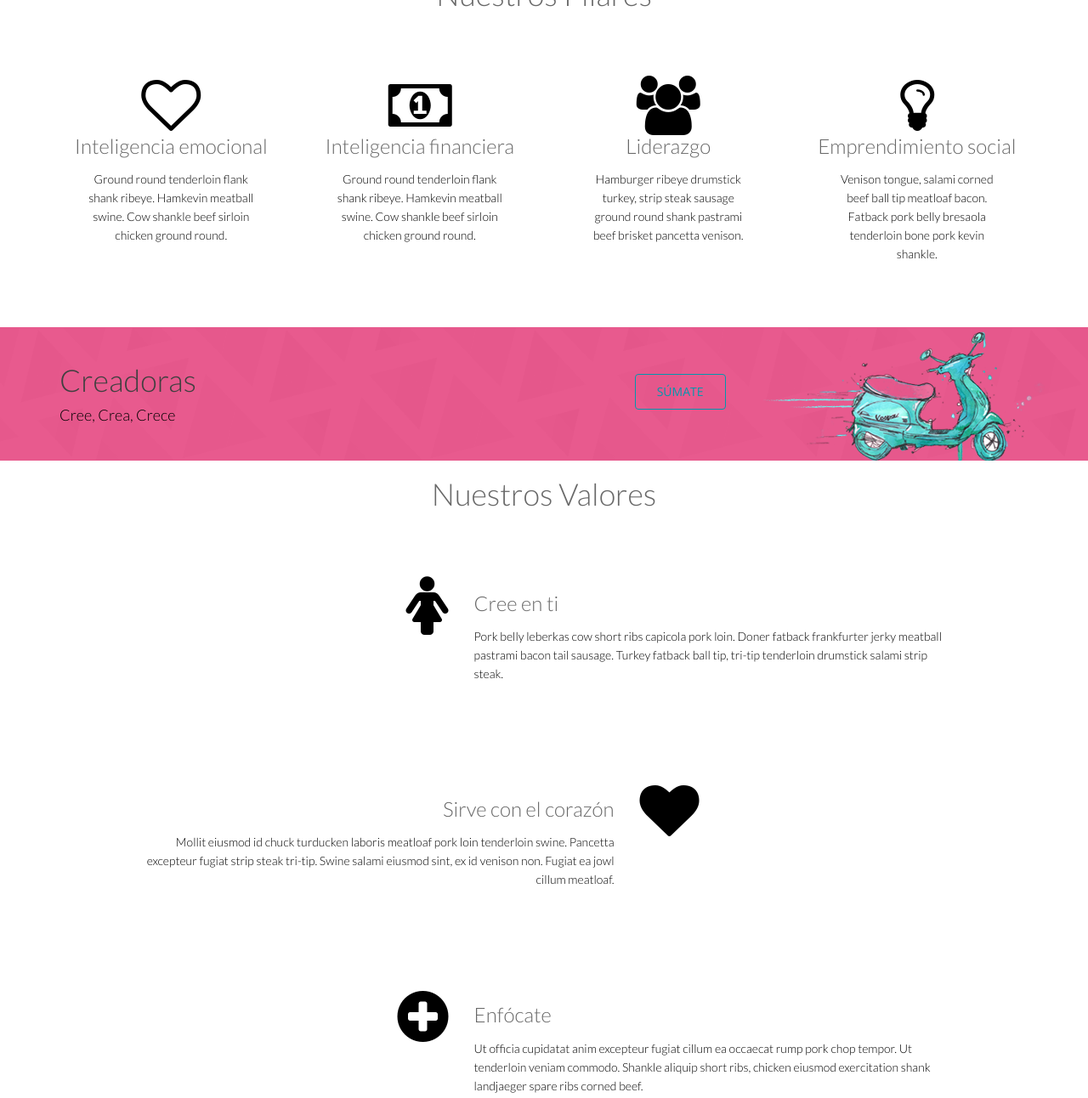
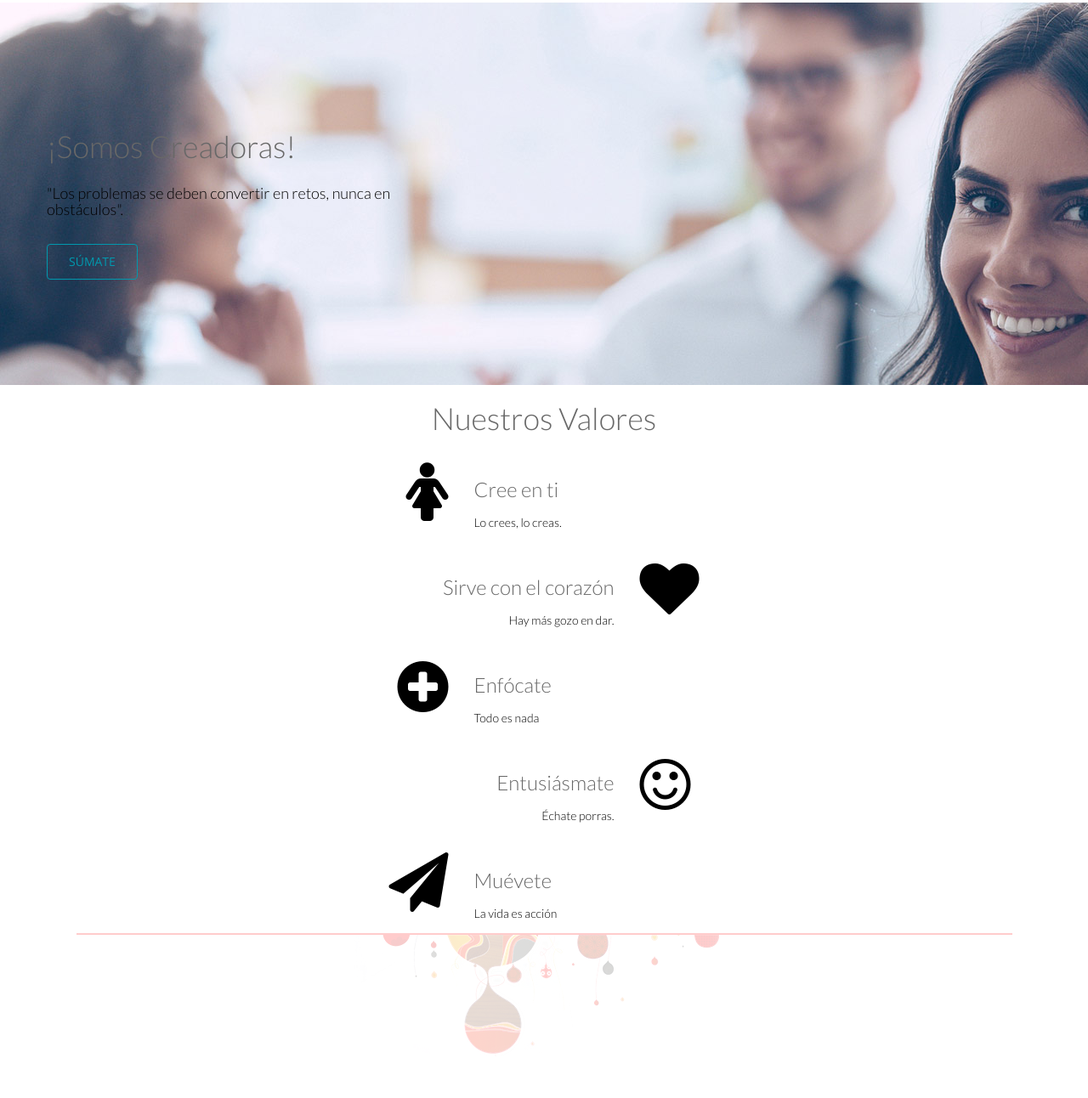
Before and after one commit to natalypazm/Creadoras, a plain HTML site: page index.html in a window 1280 px wide. Shown: the part 1158-2450 px from the top of the page at 85% size. Drawn offline with nearby package versions, Linux system fonts and the light colour scheme.

Commit message:
Add color in page

```diff
--- a/css/main.css
+++ b/css/main.css
@@ -24,7 +24,9 @@
     height: 100%;
   }
 
-
+  .fa{
+    padding-bottom:25px;
+  }
   a{
     color:#C03035;
   }
@@ -534,8 +536,9 @@ ul.sub-menu {
 *******Home Page******
 **************************/
 #home-slider {
-  background: url(../images/home/slider-bg.png) 0 100% repeat-x;
+  background-image:url(../images/home/prueba.jpg);
   position: relative;
+  background-color:rgba(0,0,0,0.5);
 }
 
 #home-slider .main-slider {
@@ -681,7 +684,9 @@ ul.sub-menu {
 }
 
 .single-service p {
-  padding: 0 48px;
+  /*padding: 0 48px;*/
+  padding: 0 20px;
+  text-align: justify;
 }
 
 .action h1{
@@ -706,8 +711,9 @@ ul.sub-menu {
 
 .single-features {
   overflow: hidden;
-  padding-top: 65px;
-  padding-bottom: 40px;
+  padding-top:20px;
+  /*padding-top: 65px;
+  padding-bottom: 40px;*/
 }
 
 .single-features .col-sm-6 {
--- a/index.html
+++ b/index.html
@@ -161,28 +161,6 @@
                     </a>
                 </div><!--/#carousel-example-generic-->
             </div>
-
-    <section id="home-slider">
-        <div class="container">
-            <div class="row">
-                <div class="main-slider">
-                    <div class="slide-text">
-                        <h1>We Are Creative Nerds</h1>
-                        <p>Boudin doner frankfurter pig. Cow shank bresaola pork loin tri-tip tongue venison pork belly meatloaf short loin landjaeger biltong beef ribs shankle chicken andouille.</p>
-                        <a href="#" class="btn btn-common">SIGN UP</a>
-                    </div>
-                    <img src="images/home/slider/hill.png" class="slider-hill" alt="slider image">
-                    <img src="images/home/slider/house.png" class="slider-house" alt="slider image">
-                    <img src="images/home/slider/sun.png" class="slider-sun" alt="slider image">
-                    <img src="images/home/slider/birds1.png" class="slider-birds1" alt="slider image">
-                    <img src="images/home/slider/birds2.png" class="slider-birds2" alt="slider image">
-                </div>
-            </div>
-        </div>
-        <div class="preloader"><i class="fa fa-sun-o fa-spin"></i></div>
-    </section>
-    <!--/#home-slider-->
-
     <section id="services">
         <div class="container">
             <div class="row">
@@ -193,8 +171,8 @@
                             <!--<img src="images/home/icon1.png" alt="">-->
                             <div><i class="fa fa-heart-o fa-5x" aria-hidden="true"></i></div>
                         </div>
-                        <h2>Inteligencia emocional</h2>
-                        <p>Ground round tenderloin flank shank ribeye. Hamkevin meatball swine. Cow shankle beef sirloin chicken ground round.</p>
+                        <h2>Educación emocional</h2>
+                        <p>Los problemas actuales personales, sociales, familiares hasta mundiales, no se deben únicamente a la falta de recursos o de conocimientos, sino más bien a una falta de la gestión de nuestras emociones.</p>
                     </div>
                 </div>
                 <div class="col-sm-3 text-center padding wow fadeIn" data-wow-duration="1000ms" data-wow-delay="300ms">
@@ -202,8 +180,8 @@
                         <div class="wow scaleIn" data-wow-duration="500ms" data-wow-delay="300ms">
                             <div><i class="fa fa-money fa-5x" aria-hidden="true"></i></div>
                         </div>
-                        <h2>Inteligencia financiera</h2>
-                        <p>Ground round tenderloin flank shank ribeye. Hamkevin meatball swine. Cow shankle beef sirloin chicken ground round.</p>
+                        <h2>Educación financiera</h2>
+                        <p>La historia de nuestras finanzas personales tiene dos componentes: Por un lado generar fuentes de ingresos y por otro lado saber que no es más rico el que gana más, sino el que se queda con más dinero y el que sabe gastar.</p>
                     </div>
                 </div>
                 <div class="col-sm-3 text-center padding wow fadeIn" data-wow-duration="1000ms" data-wow-delay="600ms">
@@ -212,7 +190,7 @@
                             <div><i class="fa fa-users fa-5x" aria-hidden="true"></i></div>
                         </div>
                         <h2>Liderazgo</h2>
-                        <p>Hamburger ribeye drumstick turkey, strip steak sausage ground round shank pastrami beef brisket pancetta venison.</p>
+                        <p>Liderazgo es influencia, para liderar primero debes aprender a liderarte empezando por descubrir tu propósito de vida, crecer para alcanzar tu máximo potencial y plantar semillas para ayudar a otros.</p>
                     </div>
                 </div>
                 <div class="col-sm-3 text-center padding wow fadeIn" data-wow-duration="1000ms" data-wow-delay="900ms">
@@ -221,7 +199,7 @@
                             <div><i class="fa fa-lightbulb-o fa-5x" aria-hidden="true"></i></div>
                         </div>
                         <h2>Emprendimiento social</h2>
-                        <p>Venison tongue, salami corned beef ball tip meatloaf bacon. Fatback pork belly bresaola tenderloin bone pork kevin shankle.</p>
+                        <p>Allí donde la mayoría ve un problema, los emprendedores sociales ven una oportunidad para generar impacto alrededor del mundo.</p>
                     </div>
                 </div>
             </div>
@@ -229,7 +207,29 @@
     </section>
     <!--/#services-->
 
-    <section id="action" class="responsive">
+    <section id="home-slider">
+        <div class="container">
+            <div class="row">
+                <div class="main-slider">
+                    <div class="slide-text">
+                        <h1>¡Somos Creadoras!</h1>
+                        <h3>"Los problemas se deben convertir en retos, nunca en obstáculos".</h3>
+                        <a href="#" class="btn btn-common">SÚMATE</a>
+                    </div>
+                    <!--<img src="images/home/slider/hill.png" class="slider-hill" alt="slider image">
+                    <img src="images/home/slider/house.png" class="slider-house" alt="slider image">
+                    <img src="images/home/slider/sun.png" class="slider-sun" alt="slider image">
+                    <img src="images/home/slider/birds1.png" class="slider-birds1" alt="slider image">
+                    <img src="images/home/slider/birds2.png" class="slider-birds2" alt="slider image">-->
+                </div>
+            </div>
+        </div>
+        <div class="preloader"><i class="fa fa-sun-o fa-spin"></i></div>
+    </section>
+    <!--/#home-slider-->
+
+
+    <!--<section id="action" class="responsive">
         <div class="vertical-center">
              <div class="container">
                 <div class="row">
@@ -260,13 +260,13 @@
                     </div>
                     <div class="col-sm-6 wow fadeInRight" data-wow-duration="500ms" data-wow-delay="300ms">
                         <h2>Cree en ti</h2>
-                        <P>Pork belly leberkas cow short ribs capicola pork loin. Doner fatback frankfurter jerky meatball pastrami bacon tail sausage. Turkey fatback ball tip, tri-tip tenderloin drumstick salami strip steak.</P>
+                        <P>Lo crees, lo creas.</P>
                     </div>
                 </div>
                 <div class="single-features">
                     <div class="col-sm-6 col-sm-offset-1 align-right wow fadeInLeft" data-wow-duration="500ms" data-wow-delay="300ms">
                         <h2>Sirve con el corazón</h2>
-                        <P>Mollit eiusmod id chuck turducken laboris meatloaf pork loin tenderloin swine. Pancetta excepteur fugiat strip steak tri-tip. Swine salami eiusmod sint, ex id venison non. Fugiat ea jowl cillum meatloaf.</P>
+                        <P>Hay más gozo en dar.</P>
                     </div>
                     <div class="col-sm-5 wow fadeInRight" data-wow-duration="500ms" data-wow-delay="300ms">
                         <div><i class="fa fa-heart fa-5x" aria-hidden="true"></i></div>
@@ -278,13 +278,13 @@
                     </div>
                     <div class="col-sm-6 wow fadeInRight" data-wow-duration="500ms" data-wow-delay="300ms">
                         <h2>Enfócate</h2>
-                        <P>Ut officia cupidatat anim excepteur fugiat cillum ea occaecat rump pork chop tempor. Ut tenderloin veniam commodo. Shankle aliquip short ribs, chicken eiusmod exercitation shank landjaeger spare ribs corned beef.</P>
+                        <P>Todo es nada</P>
                     </div>
                 </div>
                  <div class="single-features">
                     <div class="col-sm-6 col-sm-offset-1 align-right wow fadeInLeft" data-wow-duration="500ms" data-wow-delay="300ms">
                         <h2>Entusiásmate</h2>
-                        <P>Mollit eiusmod id chuck turducken laboris meatloaf pork loin tenderloin swine. Pancetta excepteur fugiat strip steak tri-tip. Swine salami eiusmod sint, ex id venison non. Fugiat ea jowl cillum meatloaf.</P>
+                        <p>Échate porras. </p>
                     </div>
                     <div class="col-sm-5 wow fadeInRight" data-wow-duration="500ms" data-wow-delay="300ms">
                         <div><i class="fa fa-smile-o fa-5x" aria-hidden="true"></i></div>
@@ -296,7 +296,7 @@
                     </div>
                     <div class="col-sm-6 wow fadeInRight" data-wow-duration="500ms" data-wow-delay="300ms">
                         <h2>Muévete</h2>
-                        <P>Pork belly leberkas cow short ribs capicola pork loin. Doner fatback frankfurter jerky meatball pastrami bacon tail sausage. Turkey fatback ball tip, tri-tip tenderloin drumstick salami strip steak.</P>
+                        <P>La vida es acción</P>
                     </div>
                 </div>
             </div>
```
Also changed, not shown: images/home/prueba.jpg (added).
